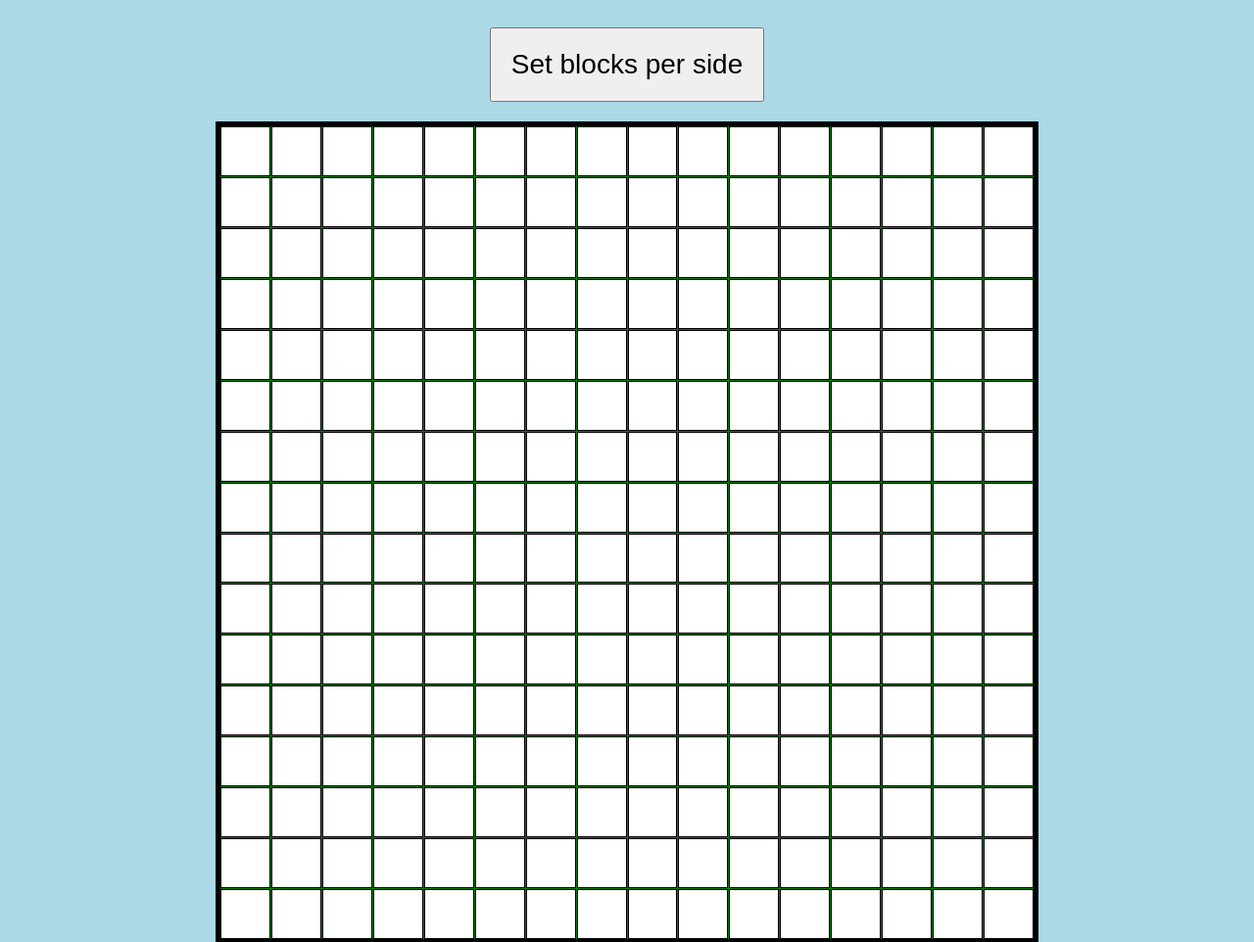
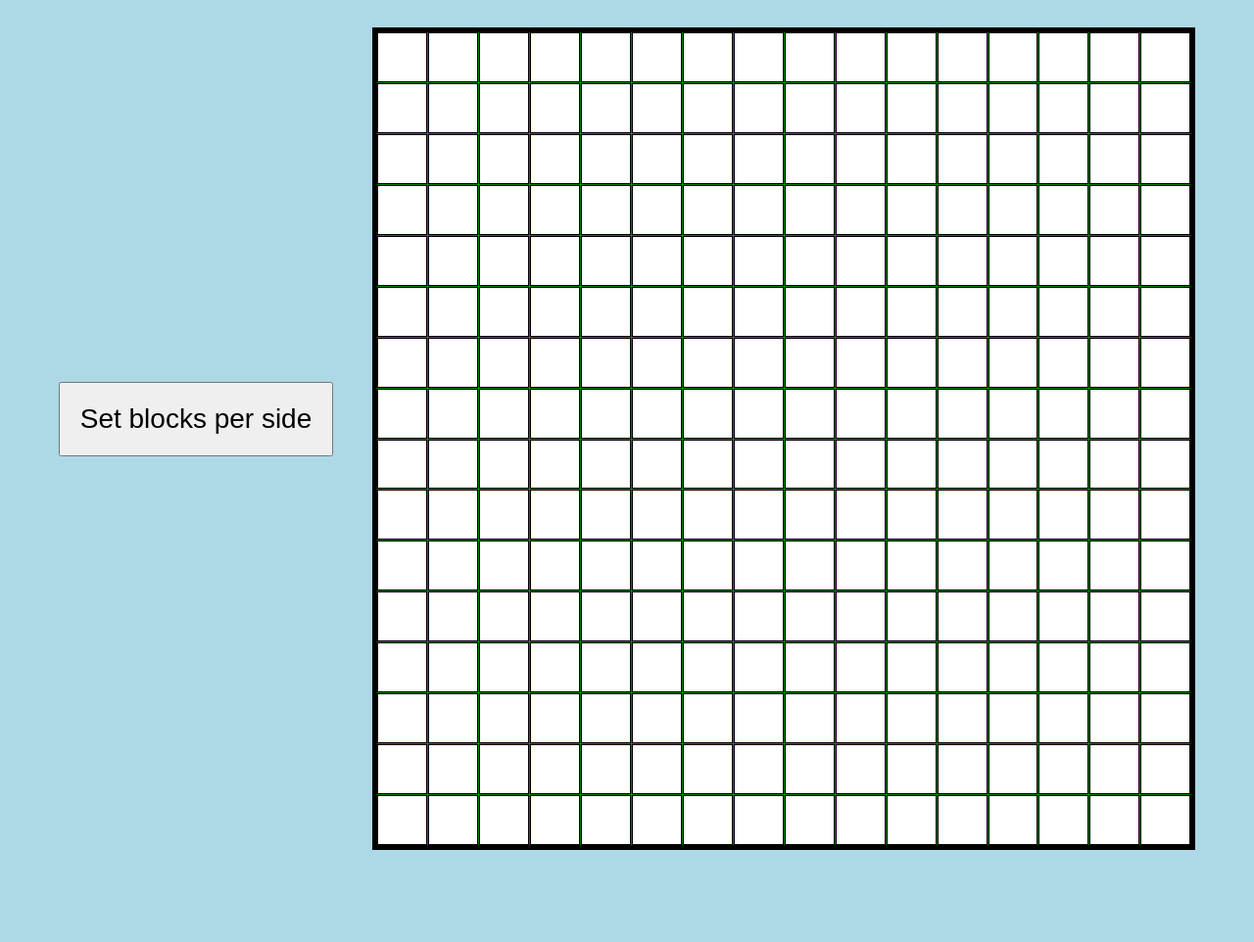
Before and after one commit to KevinMeekel/etch, a plain HTML site: page index.html in a window 1280 px wide. Shown: the top 962 px of the page at 98% size. After the commit the page ends 868 px from the top, so only its background shows below. Drawn offline with Linux system fonts and the light colour scheme.

Commit message:
Change layout to horizontal

```diff
--- a/index.html
+++ b/index.html
@@ -9,8 +9,14 @@
 </head>
 
 <body>
-    <button class="set">Set blocks per side</button>
-    <div class="grid-container"></div>
+    <div class="wrapper">
+        <div class="button-wrapper">
+            <button class="set">Set blocks per side</button>
+        </div>
+
+        <div class="grid-container"></div>
+    </div>
+
     <script src="script.js"></script>
 </body>
 
--- a/script.js
+++ b/script.js
@@ -25,7 +25,7 @@ function createGrid(length) {
     for (const row of rows) {
         for (let i = 0; i < length; i++) {
             const block = document.createElement("div");
-            block.style = "background-color: white; display: flex; flex-grow: 1; border: 1px solid black; filter: brightness(1)";
+            block.style = "background-color: white; display: flex; flex-grow: 1; border: 1px solid black";
             block.classList.add("block");
             block.addEventListener("mouseover", function() {
                 this.style.backgroundColor = randomColor();
--- a/style.css
+++ b/style.css
@@ -1,8 +1,18 @@
 body {
     background-color: lightblue;
+}
+
+.wrapper {
+    height: 840px;
+    width: 100%;
     display: flex;
-    flex-direction: column;
+    justify-content: center;
+}
+
+.button-wrapper {
+    display: flex;
     align-items: center;
+    margin-right: 40px;
 }
 
 .set {
@@ -20,6 +30,7 @@ body {
     color: rgba(red, green, blue, alpha);
     box-sizing: border-box;
     border: 5px solid black;
+    margin-top: 20px;
 }
 
 .block {
```
